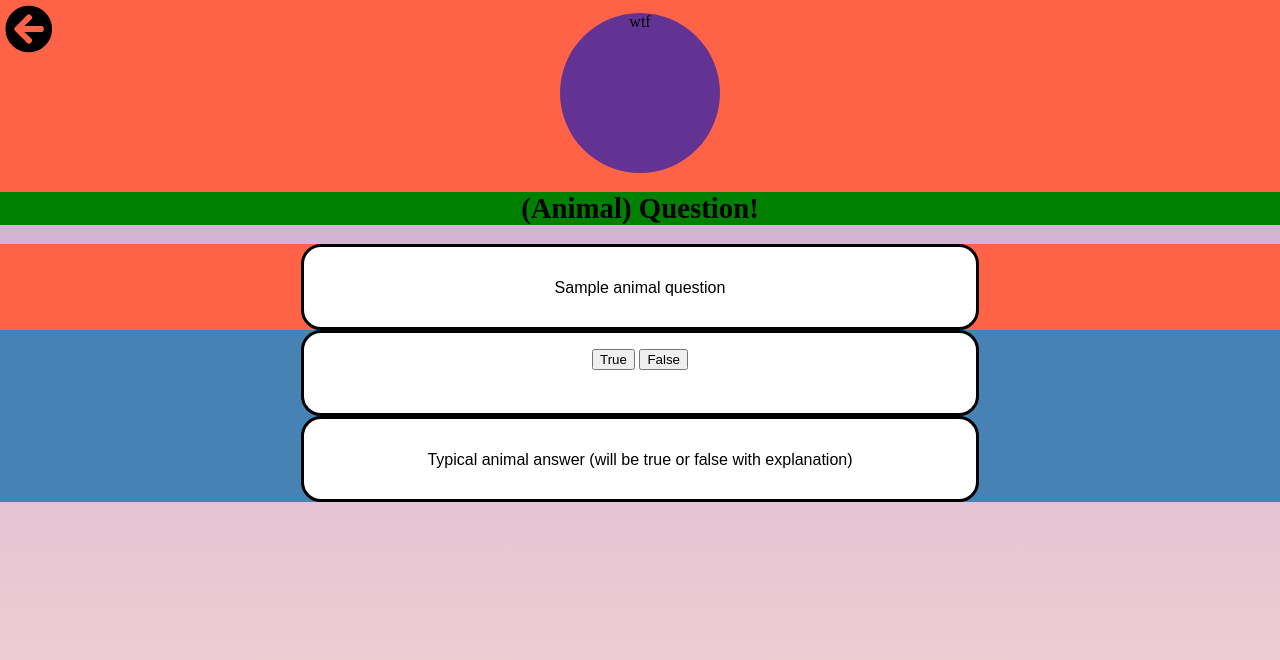
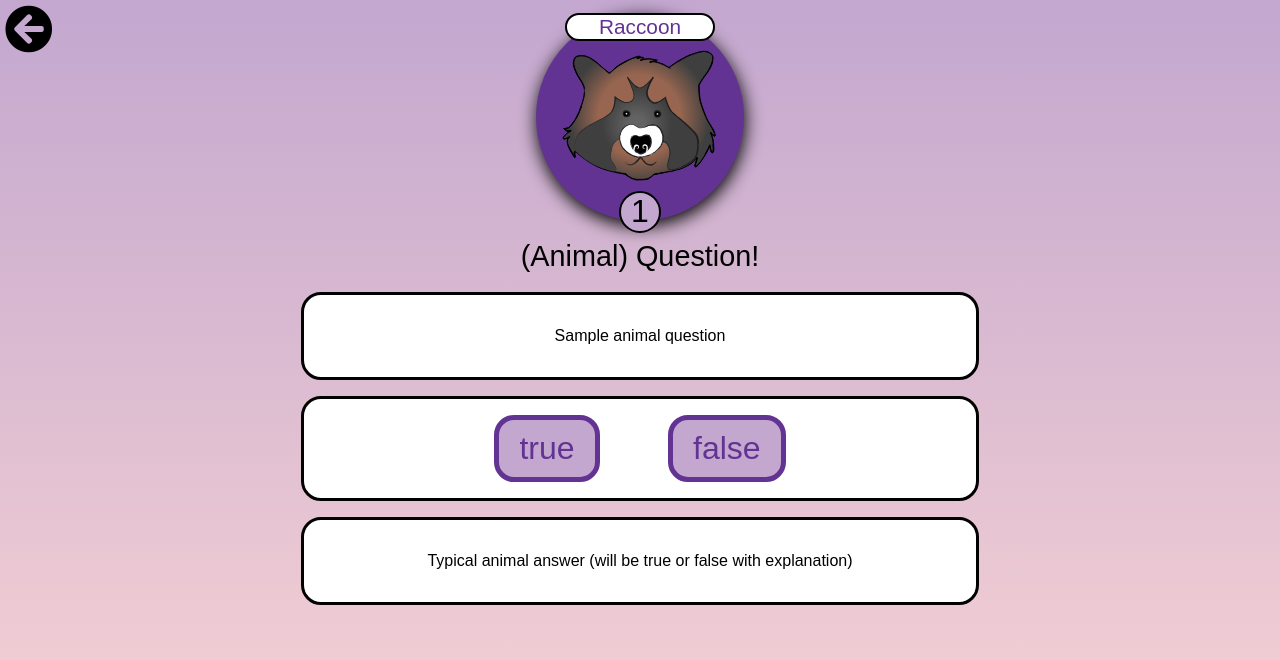
Before and after one commit to kangacopter/animalQuizGame, a PHP site: page /qanda.html in a window 1280 px wide. Shown: the top 660 px of the page. Run offline with PHP 8.4, Linux system fonts and the light colour scheme; some libraries are stand-ins or nearby versions.

Commit message:
Formatted the animal menu, added raccoon svg

```diff
--- a/css/style.css
+++ b/css/style.css
@@ -15,15 +15,14 @@ body {
 
  header {
     text-align: center;
-    background: tomato;
     width: 100%;
     padding-top: 0.8em;
 }
 
 h1 {
-    font-family: "Arial Rounded MT Bold";
+    font-family: "Arial Rounded MT Bold", Arial, sans-serif;
     font-size: 1.8em;
-    background: green;
+    font-weight: normal;
 }
 
 /* Go back button navigation */
@@ -57,40 +56,83 @@ h1 {
     background-color: #623392;
     margin: 2em;
     text-align: center;
+    position: relative;
+    box-shadow: 1px 5px 18px #000000;
+}
+
+.animalIcon img {
+    width: 75%;
+    height: 75%;
+    position: absolute;
+    top: 50%;
+    left: 50%;
+    transform: translate(-50%, -50%);
+}
+
+.animalLabel {
+    border: 2px solid black;
+    color: #623392;
+    background-color: #ffffff;
+    border-radius: 15px;
+    width: 70%;
+    margin: 0 auto;
+    font-family: "Arial Rounded MT Bold", Arial, sans-serif;
+    font-size: 1.3em;
+}
+
+.animalNumber {
+    border: 2px solid black;
+    color: #000000;
+    background-color: #C3A7CF;
+    border-radius: 50%;
+    width: 1.2em;
+    height: 1.2em;
+    margin: 72% auto;
+    font-family: "Arial Rounded MT Bold", Arial, sans-serif;
+    font-size: 2em;
+
 }
 
 /* Question section */
 
-#animalIconQuestion {
-    display: block;
+#animalIconQuestion .animalIcon {
     margin: 0 auto;
-    height: 10em;
-    width: 10em;
-    border-radius: 50%;
-    background-color: #623392;
-    text-align: center;
 }
 
 .textBox {
     background: #ffffff;
-    margin: 0 auto;
+    margin: 1em auto;
     padding: 1em;
     border: 3px solid #000000;
     border-radius: 20px;
-    height: 3em;
     width: 50%;
     font-family: Arial, Helvetica, sans-serif;
     font-size: 1em;
     text-align: center;
     vertical-align: center;
+
 }
 
 #questionSection {
     margin: 0 auto;
-    background: tomato;
 }
 
 /* Answer section */
 #answerSection {
-    background: steelblue;
+
 }
+
+button {
+    border: 5px solid #623392;
+    background: #C3A7CF;
+    color: #623392;
+    border-radius: 20px;
+    padding: 10px 20px;
+    font-size: 2em;
+    font-family: "Arial Rounded MT Bold", Arial, sans-serif;
+    margin: 0 1em;
+}
+
+button:hover {
+    background: #F9D4D4;
+}
--- a/qanda.html
+++ b/qanda.html
@@ -15,7 +15,13 @@
     </nav>
 
     <header>
-        <div id="animalIconQuestion"> wtf</div>
+        <div id="animalIconQuestion">
+            <div class="animalIcon" id="raccoon">
+                <div class="animalLabel">Raccoon</div>
+                <img src="img/raccoonIcon.svg" alt="The head of a cute raccoon.">
+                <div class="animalNumber">1</div>
+            </div>
+        </div>
         <h1>(Animal) Question!</h1>
     </header>
 
@@ -31,8 +37,8 @@
     <!-- Answer section -->
     <div id="answerSection">
         <div class="textBox" id="userAnswerButtons">
-            <button id="true">True</button>
-            <button id="false">False</button>
+            <button id="true">true</button>
+            <button id="false">false</button>
         </div>
         <div class="textBox" id="answerBox"><p>Typical animal answer (will be true or false with explanation)</p></div>
     </div>
```
Also changed, not shown: index.html (+30 -7 lines), img/raccoonIcon.svg (added).
